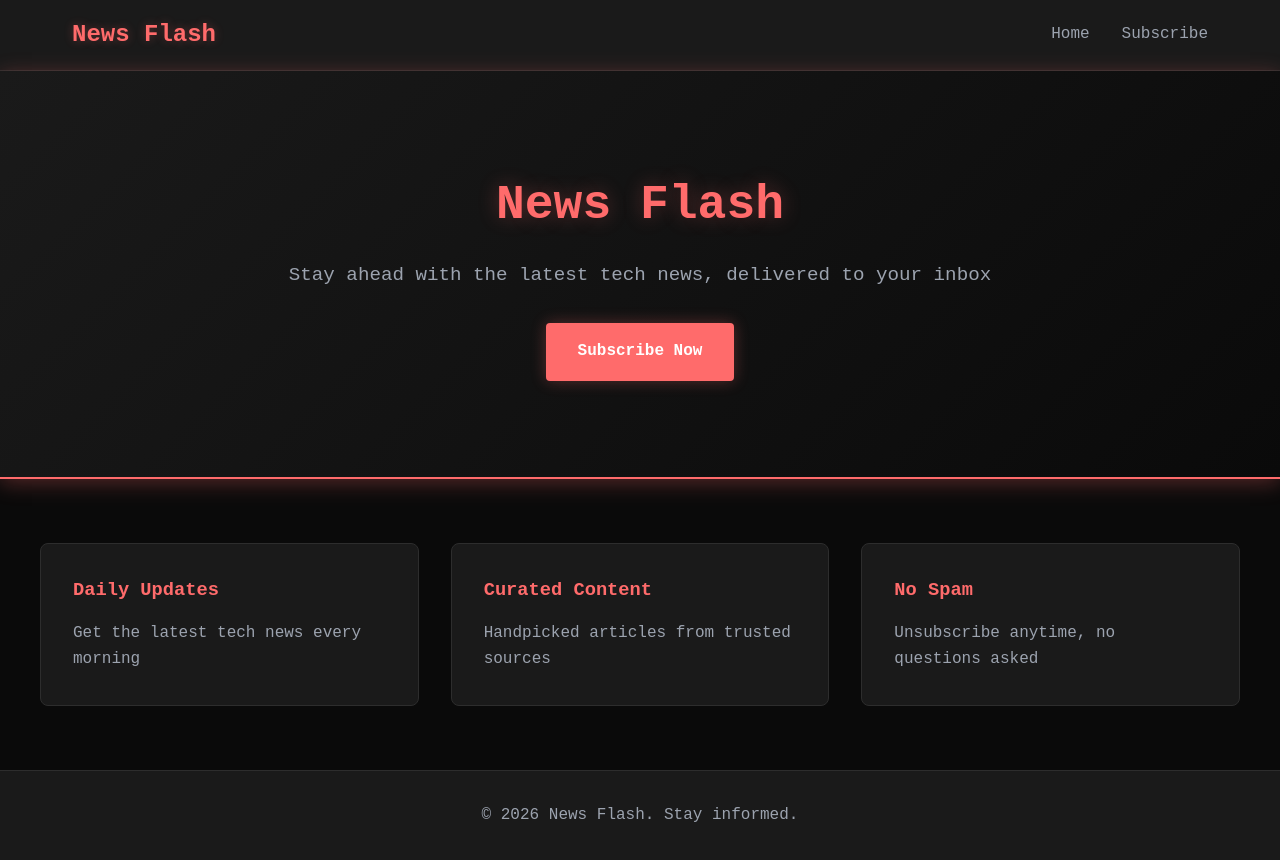
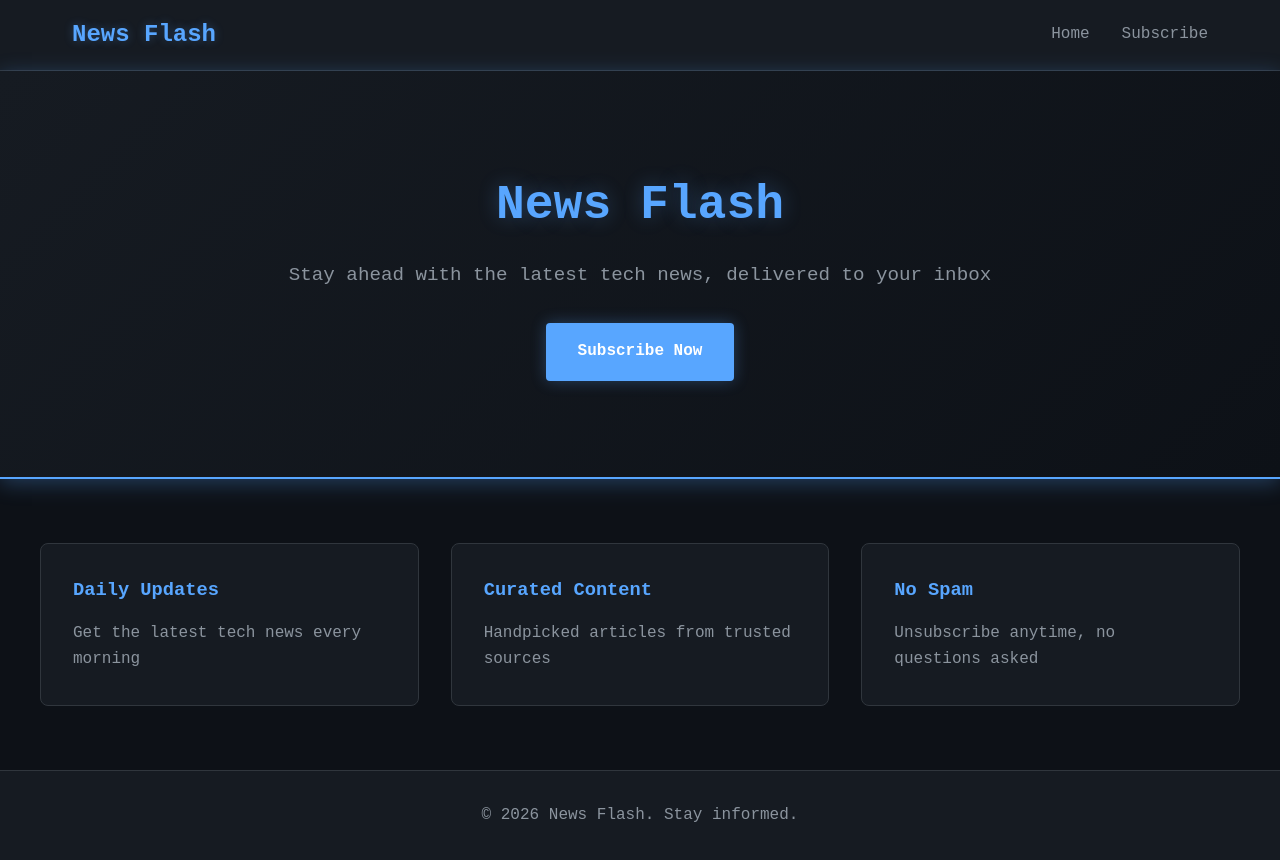
Before and after one commit to itsimonfredlingjack/grupp-ett-github, a Flask app: page / in a window 1280 px wide. Run offline with Flask 3, Linux system fonts and the light colour scheme.

Commit message:
GE-50: Update News Flash to GitHub dark theme
- Changed background from #0a0a0a to #0d1117
- Changed cards/surfaces from #1a1a1a to #161b22
- Changed primary accent from coral (#ff6b6b) to blue (#58a6ff)
- Added secondary accent purple (#bc8cff)
- Updated text colors to #e6edf3 (primary) and #8b949e (secondary)
- Updated borders to #30363d
- Updated hover states and gradients
- All 309 tests passing
- WCAG AA contrast maintained

Co-Authored-By: Claude Sonnet 4.5 <noreply@anthropic.com>

```diff
--- a/src/sejfa/newsflash/presentation/static/css/style.css
+++ b/src/sejfa/newsflash/presentation/static/css/style.css
@@ -1,13 +1,14 @@
 /* News Flash - Modern Theme Styles */
 
 :root {
-    --bg-dark: #0a0a0a;
-    --bg-card: #1a1a1a;
-    --accent-coral: #ff6b6b;
-    --accent-glow: rgba(255, 107, 107, 0.3);
-    --text-primary: #f0f0f0;
-    --text-secondary: #9ca3af;
-    --border-color: #2d2d2d;
+    --bg-dark: #0d1117;
+    --bg-card: #161b22;
+    --accent-primary: #58a6ff;
+    --accent-secondary: #bc8cff;
+    --accent-glow: rgba(88, 166, 255, 0.3);
+    --text-primary: #e6edf3;
+    --text-secondary: #8b949e;
+    --border-color: #30363d;
 }
 
 * {
@@ -45,7 +46,7 @@ body {
 .header__logo {
     font-size: 1.5rem;
     font-weight: bold;
-    color: var(--accent-coral);
+    color: var(--accent-primary);
     text-shadow: 0 0 10px var(--accent-glow);
 }
 
@@ -61,7 +62,7 @@ body {
 }
 
 .header__link:hover {
-    color: var(--accent-coral);
+    color: var(--accent-primary);
 }
 
 /* Main Content */
@@ -71,10 +72,10 @@ body {
 
 /* Hero Section */
 .hero {
-    background: linear-gradient(135deg, #1a1a1a 0%, #0a0a0a 100%);
+    background: linear-gradient(135deg, #161b22 0%, #0d1117 100%);
     padding: 6rem 2rem;
     text-align: center;
-    border-bottom: 2px solid var(--accent-coral);
+    border-bottom: 2px solid var(--accent-primary);
     box-shadow: 0 4px 20px var(--accent-glow);
 }
 
@@ -86,7 +87,7 @@ body {
 .hero__heading {
     font-size: 3rem;
     margin-bottom: 1rem;
-    color: var(--accent-coral);
+    color: var(--accent-primary);
     text-shadow: 0 0 20px var(--accent-glow);
 }
 
@@ -98,7 +99,7 @@ body {
 
 .hero__button {
     display: inline-block;
-    background-color: var(--accent-coral);
+    background-color: var(--accent-primary);
     color: white;
     padding: 1rem 2rem;
     text-decoration: none;
@@ -109,7 +110,7 @@ body {
 }
 
 .hero__button:hover {
-    background-color: #e85454;
+    background-color: #4184e4;
     box-shadow: 0 0 25px var(--accent-glow);
     transform: translateY(-2px);
 }
@@ -136,12 +137,12 @@ body {
 }
 
 .features__card:hover {
-    border-color: var(--accent-coral);
+    border-color: var(--accent-primary);
     box-shadow: 0 0 15px var(--accent-glow);
 }
 
 .features__title {
-    color: var(--accent-coral);
+    color: var(--accent-primary);
     margin-bottom: 1rem;
 }
 
@@ -166,7 +167,7 @@ body {
 
 .subscribe__heading {
     font-size: 2rem;
-    color: var(--accent-coral);
+    color: var(--accent-primary);
     margin-bottom: 1rem;
     text-align: center;
 }
@@ -206,12 +207,12 @@ body {
 
 .form__input:focus {
     outline: none;
-    border-color: var(--accent-coral);
+    border-color: var(--accent-primary);
     box-shadow: 0 0 10px var(--accent-glow);
 }
 
 .form__button {
-    background-color: var(--accent-coral);
+    background-color: var(--accent-primary);
     color: white;
     padding: 1rem;
     border: none;
@@ -224,7 +225,7 @@ body {
 }
 
 .form__button:hover {
-    background-color: #e85454;
+    background-color: #4184e4;
     box-shadow: 0 0 20px var(--accent-glow);
     transform: translateY(-2px);
 }
@@ -240,14 +241,14 @@ body {
     background-color: var(--bg-card);
     padding: 3rem;
     border-radius: 8px;
-    border: 1px solid var(--accent-coral);
+    border: 1px solid var(--accent-primary);
     box-shadow: 0 0 20px var(--accent-glow);
     text-align: center;
 }
 
 .thank-you__heading {
     font-size: 2rem;
-    color: var(--accent-coral);
+    color: var(--accent-primary);
     margin-bottom: 2rem;
 }
 
@@ -259,7 +260,7 @@ body {
 
 .thank-you__button {
     display: inline-block;
-    background-color: var(--accent-coral);
+    background-color: var(--accent-primary);
     color: white;
     padding: 1rem 2rem;
     text-decoration: none;
@@ -271,7 +272,7 @@ body {
 }
 
 .thank-you__button:hover {
-    background-color: #e85454;
+    background-color: #4184e4;
     box-shadow: 0 0 20px var(--accent-glow);
     transform: translateY(-2px);
 }
```
Also changed, not shown: docs/CURRENT_TASK.md (added, +78 -0 lines).
